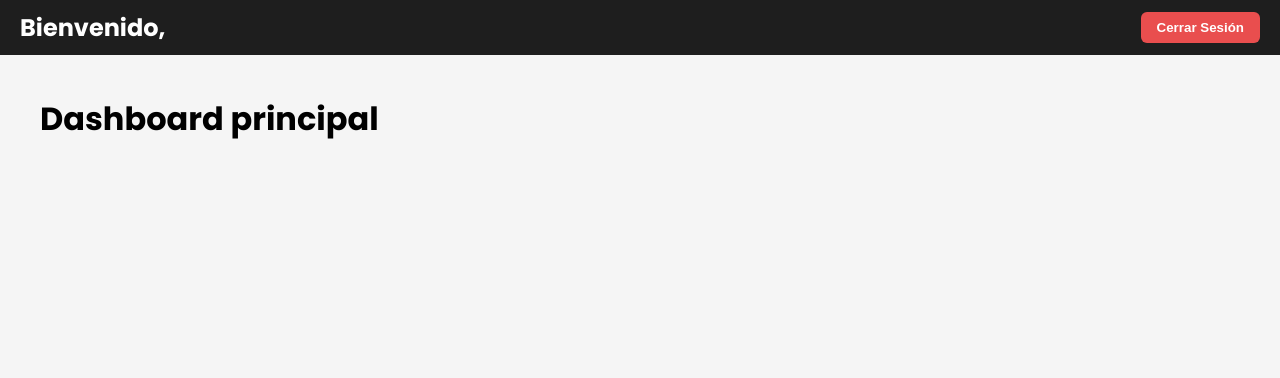
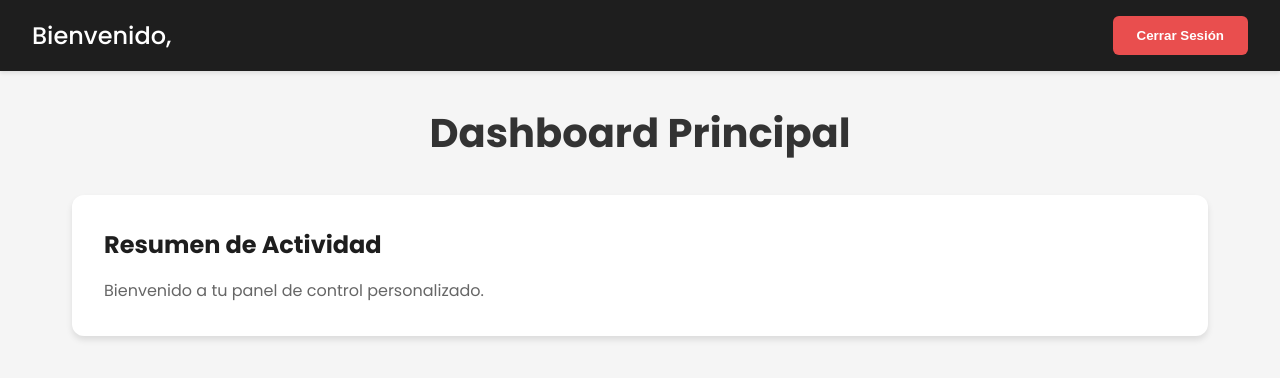
Before and after one commit to Cesar126/FrontEnd1, a React (Create React App) app: page /dashboard in a window 1280 px wide. Shown: the top 378 px of the page. Built offline with nearby package versions, Linux system fonts and the light colour scheme; sample sign-in values are in the browser's storage.

Commit message:
actualizando el diseño y agregando dashboard

```diff
--- a/src/components/Dashboard.jsx
+++ b/src/components/Dashboard.jsx
@@ -1,5 +1,6 @@
 import { useEffect, useState } from 'react';
 import { useNavigate } from 'react-router-dom';
+import '../styles/Dashboard.css';
 
 function Dashboard() {
   const navigate = useNavigate();
@@ -28,37 +29,23 @@ function Dashboard() {
   };
 
   return (
-    <div>
-      {/* Barra superior */}
-      <header style={{
-        display: 'flex',
-        justifyContent: 'space-between',
-        alignItems: 'center',
-        backgroundColor: '#1E1E1E',
-        color: 'white',
-        padding: '10px 20px'
-      }}>
+    <div className="dashboard-container">
+      <header className="dashboard-header">
         <h2>Bienvenido, {nombreUsuario}</h2>
         <button
           onClick={handleLogout}
-          style={{
-            padding: '8px 16px',
-            backgroundColor: '#E94E4E',
-            color: 'white',
-            border: 'none',
-            borderRadius: '6px',
-            cursor: 'pointer',
-            fontWeight: 'bold',
-          }}
+          className="logout-button"
         >
           Cerrar Sesión
         </button>
       </header>
 
-      {/* Contenido principal */}
-      <main style={{ padding: '40px' }}>
-        <h1>Dashboard principal</h1>
-        {/* Aquí agregas el contenido que quieras */}
+      <main className="dashboard-content">
+        <h1 className="dashboard-title">Dashboard Principal</h1>
+        <div className="dashboard-card">
+          <h3>Resumen de Actividad</h3>
+          <p>Bienvenido a tu panel de control personalizado.</p>
+        </div>
       </main>
     </div>
   );
--- a/src/styles/Dashboard.css
+++ b/src/styles/Dashboard.css
@@ -1,32 +1,93 @@
+@import url('https://fonts.googleapis.com/css2?family=Poppins:wght@400;500;600;700&display=swap');
+
 .dashboard-container {
     font-family: 'Poppins', sans-serif;
-    background-color: #f4f4f4;
+    background-color: #f5f5f5;
     min-height: 100vh;
+    color: #2c3e50;
   }
 
   .dashboard-header {
-    background-color: #1E1E1E;
-    color: white;
-    padding: 20px;
     display: flex;
     justify-content: space-between;
     align-items: center;
+    background-color: #1E1E1E;
+    color: white;
+    padding: 1rem 2rem;
+    box-shadow: 0 2px 4px rgba(0, 0, 0, 0.1);
+  }
+
+  .dashboard-header h2 {
+    margin: 0;
+    font-size: 1.5rem;
+    font-weight: 500;
   }
 
   .logout-button {
+    padding: 0.75rem 1.5rem;
     background-color: #E94E4E;
     color: white;
     border: none;
-    padding: 10px 16px;
     border-radius: 6px;
     cursor: pointer;
-    font-weight: bold;
+    font-weight: 600;
+    transition: all 0.3s ease;
   }
 
   .logout-button:hover {
-    background-color: #cc3d3d;
+    background-color: #d43f3f;
+    transform: translateY(-1px);
   }
 
   .dashboard-content {
-    padding: 40px;
+    max-width: 1200px;
+    margin: 0 auto;
+    padding: 2rem;
   }
+
+  .dashboard-title {
+    font-size: 2.5rem;
+    color: #333;
+    margin-bottom: 2rem;
+    text-align: center;
+  }
+
+  .dashboard-card {
+    background: white;
+    border-radius: 12px;
+    padding: 2rem;
+    box-shadow: 0 4px 6px rgba(0, 0, 0, 0.1);
+    transition: transform 0.3s ease;
+  }
+
+  .dashboard-card:hover {
+    transform: translateY(-2px);
+  }
+
+  .dashboard-card h3 {
+    color: #1E1E1E;
+    margin-bottom: 1rem;
+    font-size: 1.5rem;
+  }
+
+  .dashboard-card p {
+    color: #666;
+    line-height: 1.6;
+  }
+
+  @media (max-width: 768px) {
+    .dashboard-header {
+      padding: 1rem;
+      flex-direction: column;
+      gap: 1rem;
+      text-align: center;
+    }
+
+    .dashboard-content {
+      padding: 1rem;
+    }
+
+    .dashboard-title {
+      font-size: 1.5rem;
+    }
+  }
```
